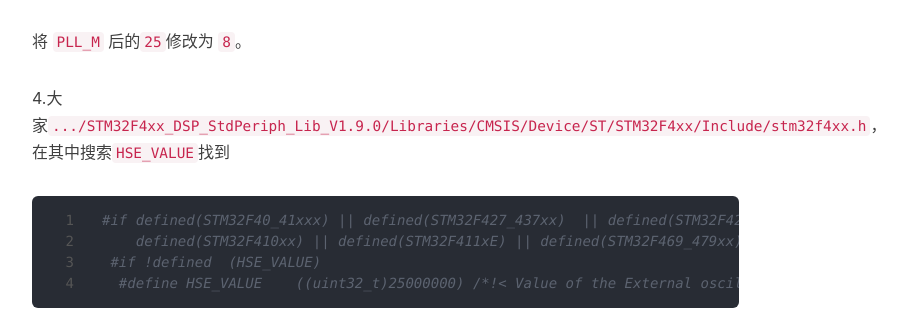
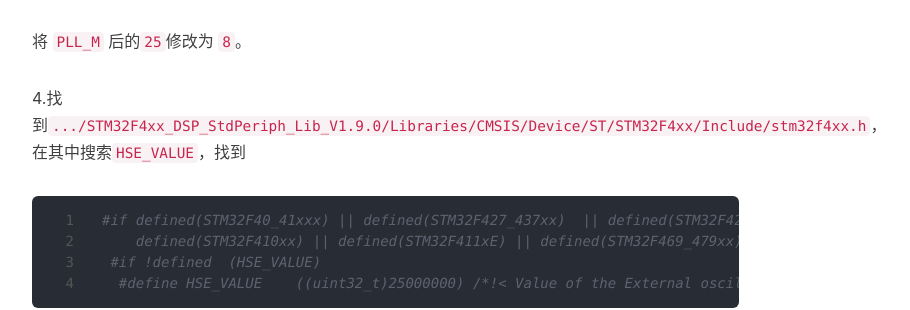
Before and after one commit to EchoZap/Huxpro_Blog, a Jekyll site: the page built from _posts/2024-09-25-「platformIO」解决 stm32 标准外设库时钟不准的问题.md, in a window 1280 px wide. Shown: the part 1298-1608 px from the top of the page, without its empty margins (233-1143 px from the left). Built offline with Jekyll 4.4.1, drawn with Linux system fonts in a browser that asks for light colours; nearby versions of some CDN libraries; comment, search, counter and statistics services are not loaded.

Commit message:
Update 2024-09-25-「platformIO」解决 stm32 标准外设库时钟不准的问题.md

````diff
--- a/_posts/2024-09-25-「platformIO」解决 stm32 标准外设库时钟不准的问题.md
+++ b/_posts/2024-09-25-「platformIO」解决 stm32 标准外设库时钟不准的问题.md
@@ -38,7 +38,7 @@
 将 `PLL_M` 后的`25`修改为 `8`。
 
 
-4.大家`.../STM32F4xx_DSP_StdPeriph_Lib_V1.9.0/Libraries/CMSIS/Device/ST/STM32F4xx/Include/stm32f4xx.h`，在其中搜索`HSE_VALUE`找到
+4.找到`.../STM32F4xx_DSP_StdPeriph_Lib_V1.9.0/Libraries/CMSIS/Device/ST/STM32F4xx/Include/stm32f4xx.h`，在其中搜索`HSE_VALUE`，找到
 
 ```c
 #if defined(STM32F40_41xxx) || defined(STM32F427_437xx)  || defined(STM32F429_439xx) || defined(STM32F401xx) || \
````
